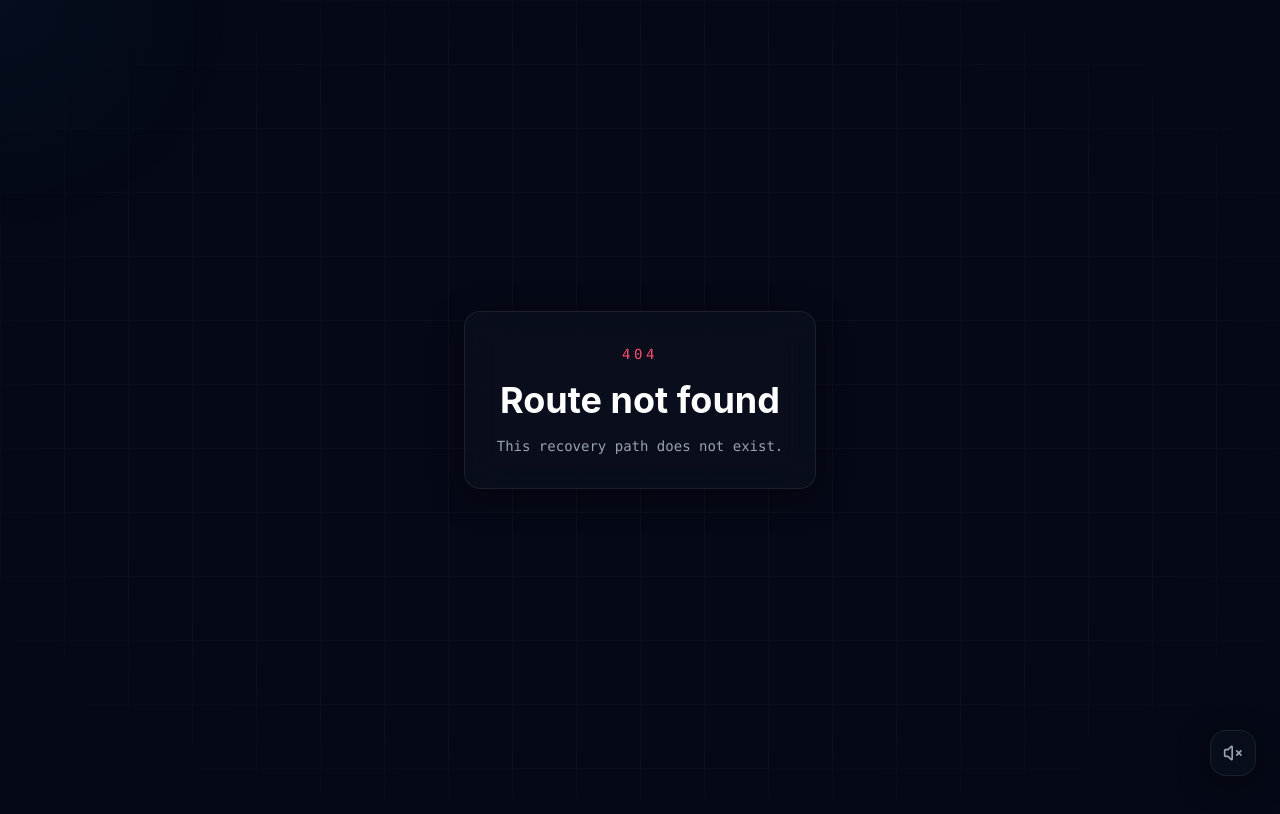
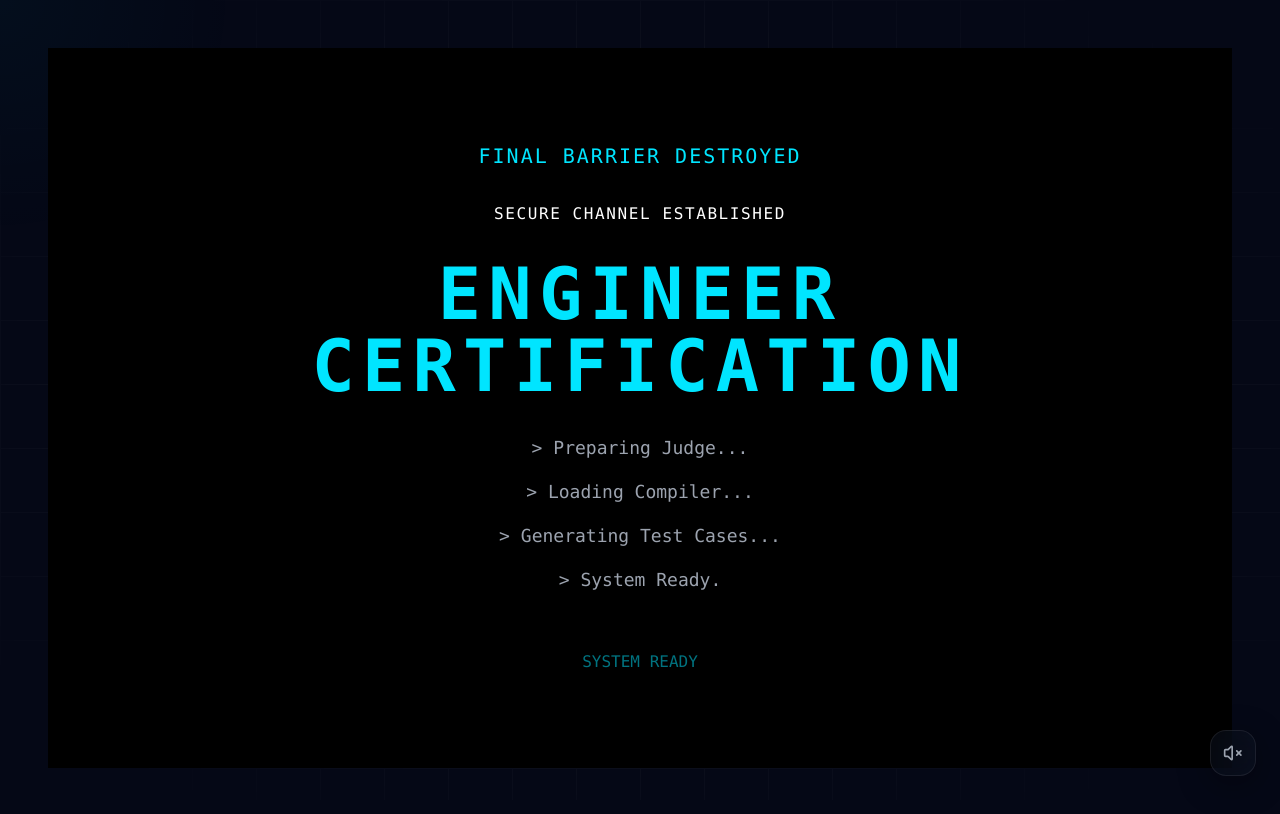
Before and after one commit to Codechef-VITC-Student-Chapter/BlackBox, a Next.js app in the folder my-app/: page /final-authorization/success in a window 1280 px wide. Before the commit this address had no page. Built offline with nearby package versions, Linux system fonts and the light colour scheme.

Commit message:
success page

```diff
--- /dev/null
+++ b/my-app/src/app/final-authorization/success/page.tsx
@@ -0,0 +1,355 @@
+"use client";
+
+import { useEffect, useState } from "react";
+import { motion } from "framer-motion";
+import { PageTransition } from "@/components/ui/PageTransition";
+import { useRouter } from "next/navigation";
+
+const loadingSteps = [
+  "Preparing Judge...",
+  "Loading Compiler...",
+  "Generating Test Cases...",
+  "System Ready.",
+];
+
+
+export default function SuccessPage() {
+
+  const router = useRouter();
+
+  const [step, setStep] = useState(0);
+  const [showTitle, setShowTitle] = useState(false);
+
+
+
+  useEffect(() => {
+
+    const titleTimer = setTimeout(() => {
+      setShowTitle(true);
+    }, 2500);
+
+
+
+    const interval = setInterval(() => {
+
+      setStep((prev)=>{
+
+        if(prev < loadingSteps.length - 1){
+          return prev + 1;
+        }
+
+        clearInterval(interval);
+
+        return prev;
+
+      });
+
+
+    },1000);
+
+
+
+    const navigateTimer = setTimeout(()=>{
+
+      router.push(
+        "/engineer-certification"
+      );
+
+    },7500);
+
+
+
+    return ()=>{
+
+      clearTimeout(titleTimer);
+      clearTimeout(navigateTimer);
+      clearInterval(interval);
+
+    };
+
+
+  },[router]);
+
+
+
+  return (
+
+    <PageTransition>
+
+
+      <motion.div
+
+        initial={{
+          opacity:0
+        }}
+
+        animate={{
+          opacity:1
+        }}
+
+        transition={{
+          duration:1
+        }}
+
+        className="
+        min-h-[90vh]
+        w-full
+        bg-black
+        flex
+        items-center
+        justify-center
+        overflow-hidden
+        relative
+        "
+
+      >
+
+
+
+        {/* Glitch Overlay */}
+
+
+        <motion.div
+
+          animate={{
+            opacity:[
+              0,
+              1,
+              0,
+              1,
+              0
+            ],
+
+            x:[
+              0,
+              -10,
+              10,
+              -5,
+              0
+            ]
+
+          }}
+
+          transition={{
+            duration:1.5,
+            repeat:2
+          }}
+
+          className="
+          absolute
+          inset-0
+          bg-primary/5
+          pointer-events-none
+          "
+
+        />
+
+
+
+
+
+        <div className="
+        text-center
+        font-mono
+        space-y-8
+        ">
+
+
+
+          <motion.p
+
+            initial={{
+              opacity:0
+            }}
+
+            animate={{
+              opacity:1
+            }}
+
+            className="
+            text-primary
+            tracking-widest
+            text-xl
+            "
+
+          >
+
+            FINAL BARRIER DESTROYED
+
+          </motion.p>
+
+
+
+
+          <motion.p
+
+            initial={{
+              opacity:0
+            }}
+
+            animate={{
+              opacity:1
+            }}
+
+            transition={{
+              delay:1
+            }}
+
+            className="
+            text-white
+            tracking-widest
+            "
+
+          >
+
+            SECURE CHANNEL ESTABLISHED
+
+          </motion.p>
+
+
+
+
+
+
+          {
+            showTitle && (
+
+              <motion.h1
+
+                initial={{
+                  opacity:0,
+                  scale:0.8
+                }}
+
+                animate={{
+                  opacity:1,
+                  scale:1
+                }}
+
+                className="
+                text-5xl
+                md:text-7xl
+                font-bold
+                tracking-widest
+                text-primary
+                "
+
+              >
+
+                ENGINEER
+                <br/>
+                CERTIFICATION
+
+              </motion.h1>
+
+            )
+          }
+
+
+
+
+
+          {
+            showTitle && (
+
+            <motion.div
+
+              initial={{
+                opacity:0
+              }}
+
+              animate={{
+                opacity:1
+              }}
+
+              transition={{
+                delay:.5
+              }}
+
+              className="
+              text-secondary-text
+              text-lg
+              space-y-4
+              "
+
+            >
+
+              {
+                loadingSteps
+                .slice(0,step+1)
+                .map((item,index)=>(
+
+                  <motion.p
+
+                    key={index}
+
+                    initial={{
+                      opacity:0,
+                      x:-20
+                    }}
+
+                    animate={{
+                      opacity:1,
+                      x:0
+                    }}
+
+                  >
+
+                    {">"} {item}
+
+                  </motion.p>
+
+                ))
+              }
+
+
+            </motion.div>
+
+            )
+          }
+
+
+
+
+          {
+            step === loadingSteps.length-1 && (
+
+              <motion.p
+
+                animate={{
+                  opacity:[1,0.5,1]
+                }}
+
+                transition={{
+                  repeat:Infinity,
+                  duration:1
+                }}
+
+                className="
+                text-primary
+                pt-6
+                "
+
+              >
+
+                SYSTEM READY
+
+              </motion.p>
+
+            )
+          }
+
+
+
+        </div>
+
+
+
+      </motion.div>
+
+
+    </PageTransition>
+
+  );
+
+}
```
